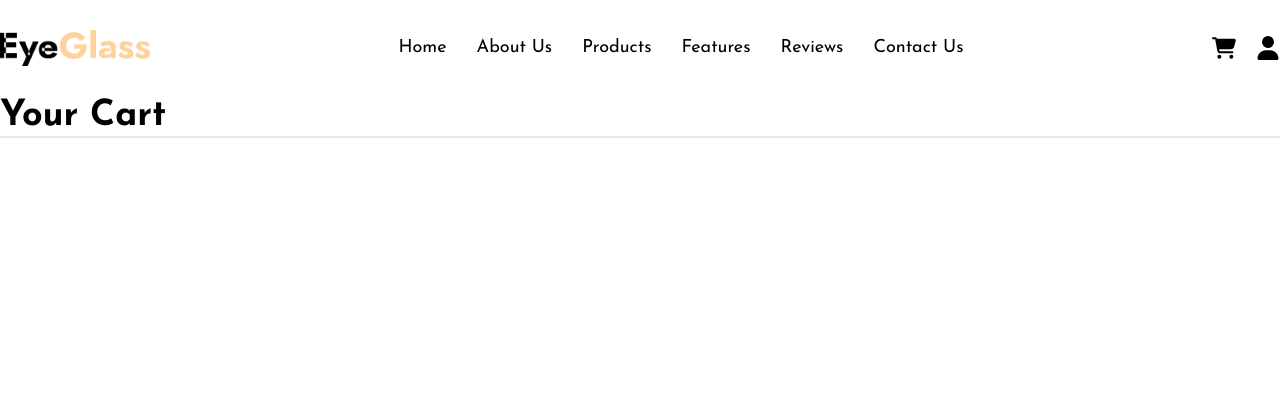
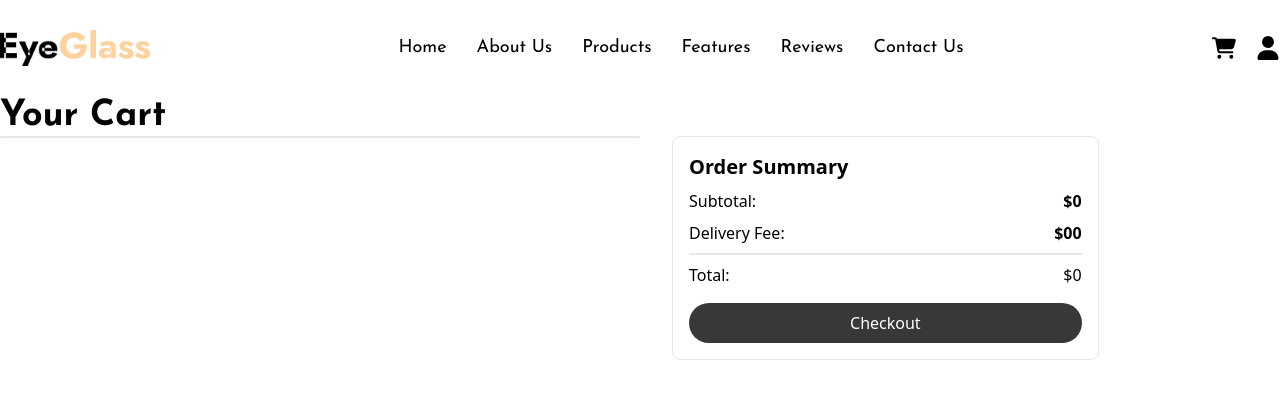
Before and after one commit to devRezaulKarim/md-rezaul-karim-Landing-Page--Challenge, a React (Vite) app: page /cart in a window 1280 px wide. Shown: the top 394 px of the page. Built offline with nearby package versions, Linux system fonts and the light colour scheme.

Commit message:
FEAT: Implement remove from cart, increase quantity and decrease quantity functionality

```diff
--- a/src/components/Cart.jsx
+++ b/src/components/Cart.jsx
@@ -3,13 +3,40 @@ import CartCard from "./CartCard";
 
 const Cart = () => {
   const { cartItems } = useCart();
+  const subtotalPrice = cartItems.reduce((acc, curr) => {
+    return (acc += curr.currentPrice * curr.quantity);
+  }, 0);
+
   return (
     <div className="max-w-[1321px] mx-auto">
       <h1 className="lg:text-4xl font-bold font-josefin">Your Cart</h1>
-      <div className="border rounded-lg px-4 divide-y-2">
-        {cartItems.map((item) => (
-          <CartCard key={item.id} item={item} />
-        ))}
+      <div className="flex gap-8 ">
+        <div className="lg:w-1/2 border rounded-lg px-4 divide-y-2 h-fit">
+          {cartItems.map((item) => (
+            <CartCard key={item.id} item={item} />
+          ))}
+        </div>
+
+        <div className="lg:w-1/3 border rounded-lg p-4 h-fit">
+          <h3 className="text-xl font-bold">Order Summary</h3>
+          <div className="py-2">
+            <p className="flex justify-between items-center mb-2">
+              <span>Subtotal: </span>
+              <span className="font-bold">${subtotalPrice}</span>
+            </p>
+            <p className="flex justify-between items-center">
+              <span>Delivery Fee:</span> <span className="font-bold">$00</span>
+            </p>
+          </div>
+          <div className="border-t-2 flex justify-between pt-2 pb-4">
+            <p>Total: </p>
+            <h3>${subtotalPrice}</h3>
+          </div>
+
+          <button className="bg-dark-gray text-white w-full py-2 rounded-full">
+            Checkout
+          </button>
+        </div>
       </div>
     </div>
   );
--- a/src/components/CartCard.jsx
+++ b/src/components/CartCard.jsx
@@ -1,7 +1,9 @@
 /* eslint-disable react/prop-types */
 import { FaMinus, FaPlus, FaTrashCan } from "react-icons/fa6";
+import { useCart } from "../context/GlobalState";
 
-const CartCard = ({ item: { img, title, currentPrice, quantity } }) => {
+const CartCard = ({ item: { id, img, title, currentPrice, quantity } }) => {
+  const { removeItemFromCart, increaseQuantity, decreaseQuantity } = useCart();
   return (
     <div className="flex justify-between py-4">
       <div className="flex gap-4">
@@ -10,21 +12,21 @@ const CartCard = ({ item: { img, title, currentPrice, quantity } }) => {
         </div>
 
         <div className="flex flex-col justify-between">
-          <h3 className="text-xl">{title}</h3>
+          <h3 className="text-xl font-bold">{title}</h3>
           <p className="font-bold text-lg">${currentPrice}</p>
         </div>
       </div>
 
       <div className="flex flex-col justify-between items-end">
-        <button>
+        <button onClick={() => removeItemFromCart(id)}>
           <FaTrashCan className="text-red-500" />
         </button>
         <p className="bg-[#eaeaea] px-4 flex items-center rounded-full py-1">
-          <button>
+          <button onClick={() => decreaseQuantity(id)}>
             <FaMinus />
           </button>
           <span className="px-4">{quantity}</span>
-          <button>
+          <button onClick={() => increaseQuantity(id)}>
             <FaPlus />
           </button>
         </p>
--- a/src/context/GlobalState.jsx
+++ b/src/context/GlobalState.jsx
@@ -15,6 +15,7 @@ const CartProvider = ({ children }) => {
       const isAlreadyInCart = prevItems.find(
         (preItem) => preItem.id === item.id
       );
+      //checking the items already in cart or not, if the item is already in cart then just increase the quantity
       if (isAlreadyInCart) {
         return prevItems.map((prevItem) => {
           if (prevItem.id === item.id) {
@@ -41,13 +42,43 @@ const CartProvider = ({ children }) => {
     setCartItems((prevItems) => prevItems.filter((item) => item.id !== itemId));
   };
 
-  const clearCart = () => {
-    setCartItems([]);
+  const increaseQuantity = (itemId) => {
+    setCartItems((prevItems) =>
+      prevItems.map((item) => {
+        if (item.id === itemId) {
+          return {
+            ...item,
+            quantity: item.quantity + 1,
+          };
+        }
+        return item;
+      })
+    );
+  };
+
+  const decreaseQuantity = (itemId) => {
+    setCartItems((prevItems) =>
+      prevItems.map((item) => {
+        if (item.id === itemId) {
+          return {
+            ...item,
+            quantity: item.quantity - 1,
+          };
+        }
+        return item;
+      })
+    );
   };
 
   return (
     <CartContext.Provider
-      value={{ cartItems, addItemToCart, removeItemFromCart, clearCart }}
+      value={{
+        cartItems,
+        addItemToCart,
+        removeItemFromCart,
+        increaseQuantity,
+        decreaseQuantity,
+      }}
     >
       {children}
     </CartContext.Provider>
```
